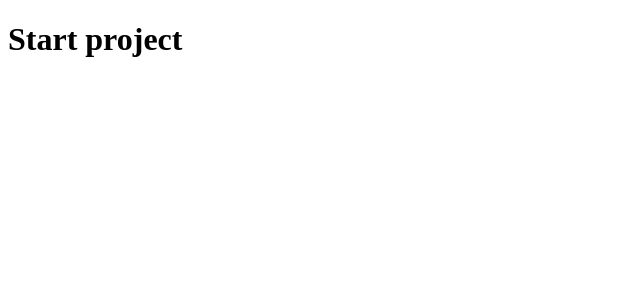
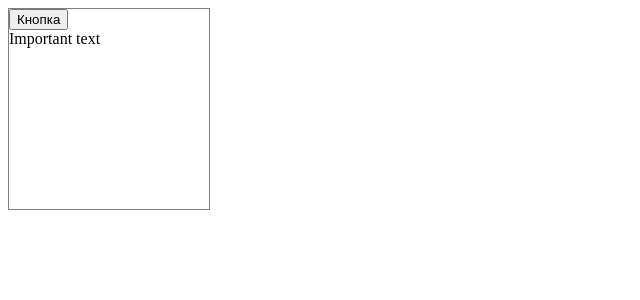
Before and after one commit to Aleksandr-Glebik/react-ts-ulbi-tv, a React (Create React App) app: page / in a window 1280 px wide. Shown: the top 300 px of the page, without its empty margins (0-640 px from the left). Built offline with nearby package versions, Linux system fonts and the light colour scheme.

Commit message:
feat: add comp Card, add interface for Card

```diff
--- a/src/App.tsx
+++ b/src/App.tsx
@@ -1,10 +1,14 @@
 import React from 'react'
+import Card from './components/Card'
 
 
 function App() {
   return (
     <div>
-      <h1>Start project</h1>
+      <Card width='200px' height='200px'>
+        <button>Кнопка</button>
+        <div>Important text</div>
+      </Card>
     </div>
   )
 }
--- /dev/null
+++ b/src/components/Card.tsx
@@ -0,0 +1,18 @@
+import React from 'react'
+
+interface CardProps {
+    width?: string;
+    height?: string;
+    children?: React.ReactChild | React.ReactNode
+}
+
+const Card = ({width, height, children}: CardProps) => {
+  return (
+    <div style={{width, height, border: '1px solid gray'}}>
+        {children}
+    </div>
+  )
+}
+
+
+export default Card
```
